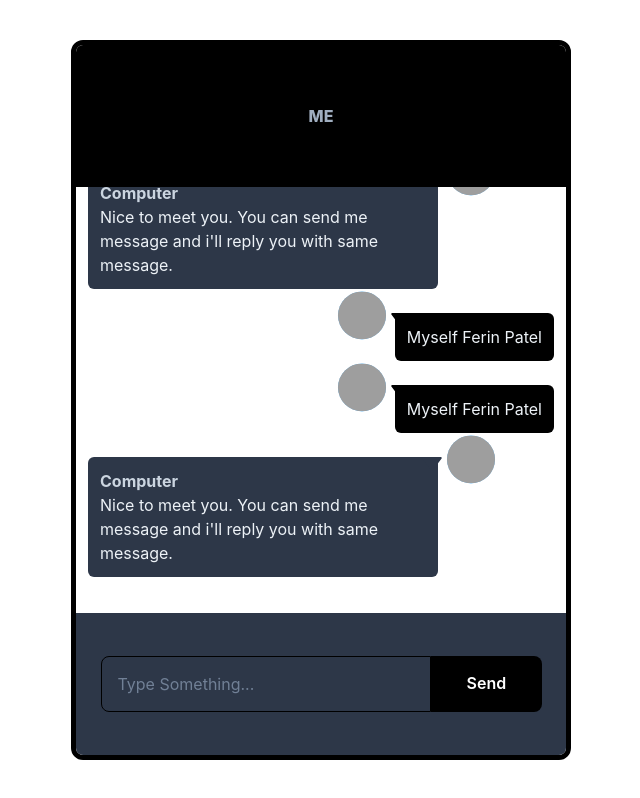
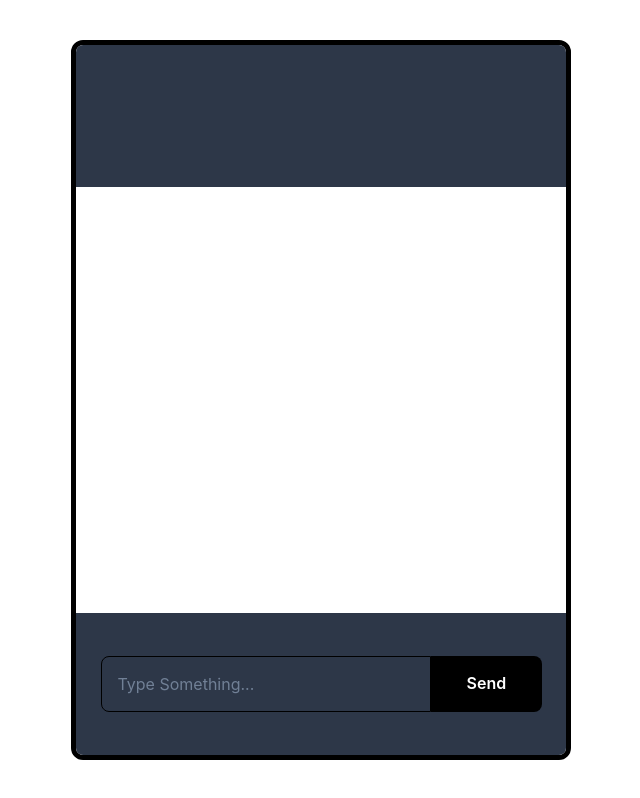
Before and after one commit to samuelbukoye/chatbox, a Next.js app: page / in a window 1280 px wide. Shown: the whole page, without its empty margins (319-959 px from the left). Built offline with nearby package versions, Linux system fonts and the light colour scheme; grey boxes are pictures that could not be loaded.

Commit message:
added pagination for messages, added functionality to get and save messages to and from localhost

```diff
--- a/components/Chat/Footer.tsx
+++ b/components/Chat/Footer.tsx
@@ -1,8 +1,9 @@
 import { Button, Flex, Grid, Input } from '@chakra-ui/react';
+import { setStringStateType } from '../../utils/interfaces';
 
 interface propArgs {
   inputMessage: string;
-  setInputMessage: React.Dispatch<React.SetStateAction<string>>;
+  setInputMessage: setStringStateType;
   handleSendMessage: () => void;
 }
 
--- a/components/Chat/Header.tsx
+++ b/components/Chat/Header.tsx
@@ -9,7 +9,7 @@ const Header = ({ user }: propArgs) => {
     <Grid
       alignItems={'center'}
       justifyContent={'center'}
-      bg={'black'}
+      bg={'gray.700'}
       textTransform="uppercase"
       color="gray.400"
       fontWeight="extrabold"
--- a/components/Chat/Messages.tsx
+++ b/components/Chat/Messages.tsx
@@ -1,29 +1,49 @@
-import { TriangleDownIcon } from '@chakra-ui/icons';
-import { Avatar, Grid, GridItem, Text } from '@chakra-ui/react';
-import { useEffect, useRef } from 'react';
+import { ChevronUpIcon, TriangleDownIcon } from '@chakra-ui/icons';
+import { Avatar, Button, Grid, GridItem, Text } from '@chakra-ui/react';
+import { useEffect, useRef, useState } from 'react';
+import { IMessage, setNumberStateType } from '../../utils/interfaces';
 
 interface propArgs {
-  messages: {
-    user: string;
-    text: string;
-  }[];
+  messages: IMessage[];
   user: string;
+  isPaginated: boolean;
+  setPagination: setNumberStateType;
 }
 
-const Messages = ({ messages, user }: propArgs) => {
-  const AlwaysScrollToBottom = () => {
-    const elementRef = useRef<HTMLDivElement>(null);
-    useEffect(() => {
-      if (elementRef?.current) {
-        elementRef.current.scrollIntoView();
-      }
-    });
+const Messages = ({ messages, user, isPaginated, setPagination }: propArgs) => {
+  const elementRef = useRef<HTMLDivElement>(null);
+  const [isScrolled, setIsScrolled] = useState(false);
 
-    return <Grid ref={elementRef} />;
-  };
+  useEffect(() => {
+    if (elementRef?.current && !isScrolled) {
+      elementRef.current.scrollIntoView();
+      setIsScrolled(true);
+    }
+  }, [isScrolled]);
 
   return (
     <Grid w="full" h="Full" overflowY="scroll" pt="6" pb="3" px="3" gridGap="6">
+      {isPaginated && (
+        <GridItem w="full" alignItems="center" justifyContent="center">
+          <Button
+            w="max-content"
+            margin="auto"
+            display="flex"
+            alignItems="center"
+            justifyContent="center"
+            rightIcon={<ChevronUpIcon />}
+            colorScheme="blue"
+            fontWeight="bold"
+            py="2"
+            px="3"
+            borderRadius="2xl"
+            onClick={() => setPagination((old) => old + 1)}
+          >
+            Show More
+          </Button>
+        </GridItem>
+      )}
+
       {messages.map((item, index) => {
         if (item.user === user) {
           return (
@@ -111,7 +131,7 @@ const Messages = ({ messages, user }: propArgs) => {
           );
         }
       })}
-      <AlwaysScrollToBottom />
+      <Grid ref={elementRef} />
     </Grid>
   );
 };
--- /dev/null
+++ b/components/Chat/UserGetter.tsx
@@ -0,0 +1,22 @@
+import { Grid } from '@chakra-ui/react';
+import { setStringStateType } from '../../utils/interfaces';
+
+interface propArgs {
+  setUser: setStringStateType;
+}
+
+const UserGetter = ({ setUser }: propArgs) => {
+  return (
+    <Grid
+      w="full"
+      h="Full"
+      overflowY="scroll"
+      pt="6"
+      pb="3"
+      px="3"
+      gridGap="6"
+    ></Grid>
+  );
+};
+
+export default UserGetter;
--- a/components/Chat/index.tsx
+++ b/components/Chat/index.tsx
@@ -1,34 +1,55 @@
 import { Grid } from '@chakra-ui/react';
-import { useState } from 'react';
+import { useEffect, useState } from 'react';
+import { IMessage } from '../../utils/interfaces';
 import Footer from './Footer';
 import Header from './Header';
 import Messages from './Messages';
+import UserGetter from './UserGetter';
 
 const Chat = () => {
-  const [messages, setMessages] = useState([
-    { user: 'computer', text: 'Hi, My Name is HoneyChat' },
-    { user: 'me', text: 'Hey there' },
-    { user: 'girlie', text: 'Hey there' },
-    { user: 'me', text: 'Myself Ferin Patel' },
-    {
-      user: 'computer',
-      text: "Nice to meet you. You can send me message and i'll reply you with same message.",
-    },
-    { user: 'computer', text: 'Hi, My Name is HoneyChat' },
-    { user: 'me', text: 'Hey there' },
-    { user: 'girlie', text: 'Hey there' },
-    {
-      user: 'computer',
-      text: "Nice to meet you. You can send me message and i'll reply you with same message.",
-    },
-    { user: 'me', text: 'Myself Ferin Patel' },
-    { user: 'me', text: 'Myself Ferin Patel' },
-    {
-      user: 'computer',
-      text: "Nice to meet you. You can send me message and i'll reply you with same message.",
-    },
-  ]);
+  const [messages, setMessages] = useState<IMessage[]>([]);
+
   const [inputMessage, setInputMessage] = useState('');
+  const [trimmedMessage, setTrimmedMessage] = useState<IMessage[]>([]);
+  const [pagination, setPagination] = useState(1);
+  const [isPaginated, setIsPaginated] = useState(false);
+  const [user, setUser] = useState('');
+
+  const messagePerPage = 10;
+
+  useEffect(() => {
+    if (messages.length > messagePerPage * pagination) {
+      setIsPaginated(true);
+    } else {
+      setIsPaginated(false);
+    }
+  }, [messages.length, pagination]);
+
+  useEffect(() => {
+    if (messages.length > messagePerPage * pagination) {
+      setIsPaginated(true);
+    } else {
+      setIsPaginated(false);
+    }
+  }, [messages.length, pagination]);
+
+  useEffect(() => {
+    const newNumber = pagination * messagePerPage * -1;
+    const newMessage = messages.slice(newNumber);
+    setTrimmedMessage(newMessage);
+  }, [messages, pagination]);
+
+  useEffect(() => {
+    setTimeout(() => {
+      const updatedMessages: IMessage[] = localStorage.getItem('message')
+        ? (JSON.parse(
+            localStorage.getItem('message') as string
+          ) as unknown as IMessage[])
+        : ([] as unknown as IMessage[]);
+      if (updatedMessages?.length) setMessages(updatedMessages);
+      console.log(updatedMessages);
+    }, 1000);
+  }, []);
 
   const handleSendMessage = () => {
     if (!inputMessage.trim().length) {
@@ -36,14 +57,13 @@ const Chat = () => {
     }
     const data = inputMessage;
 
-    setMessages((old) => [...old, { user: 'me', text: data }]);
+    localStorage.setItem(
+      'message',
+      JSON.stringify([...messages, { user, text: data }])
+    );
+    setMessages((old) => [...old, { user, text: data }]);
     setInputMessage('');
-
-    setTimeout(() => {
-      setMessages((old) => [...old, { user: 'computer', text: data }]);
-    }, 1000);
   };
-  const user = 'me';
 
   return (
     <Grid
@@ -52,7 +72,9 @@ const Chat = () => {
       w={'100vw'}
       h={'100vh'}
       bg={'white'}
+      pos={'relative'}
     >
+      {user && <UserGetter setUser={setUser} />}
       <Grid
         w={'500px'}
         h={'90vh'}
@@ -62,7 +84,12 @@ const Chat = () => {
         border={'5px solid black'}
       >
         <Header user={user} />
-        <Messages messages={messages} user={user} />
+        <Messages
+          isPaginated={isPaginated}
+          messages={trimmedMessage}
+          user={user}
+          setPagination={setPagination}
+        />
         <Footer
           inputMessage={inputMessage}
           setInputMessage={setInputMessage}
--- /dev/null
+++ b/utils/interfaces.ts
@@ -0,0 +1,8 @@
+export interface IMessage {
+  user: string;
+  text: string;
+}
+
+export type setStringStateType = React.Dispatch<React.SetStateAction<string>>;
+export type setBooleanStateType = React.Dispatch<React.SetStateAction<boolean>>;
+export type setNumberStateType = React.Dispatch<React.SetStateAction<number>>;
```
